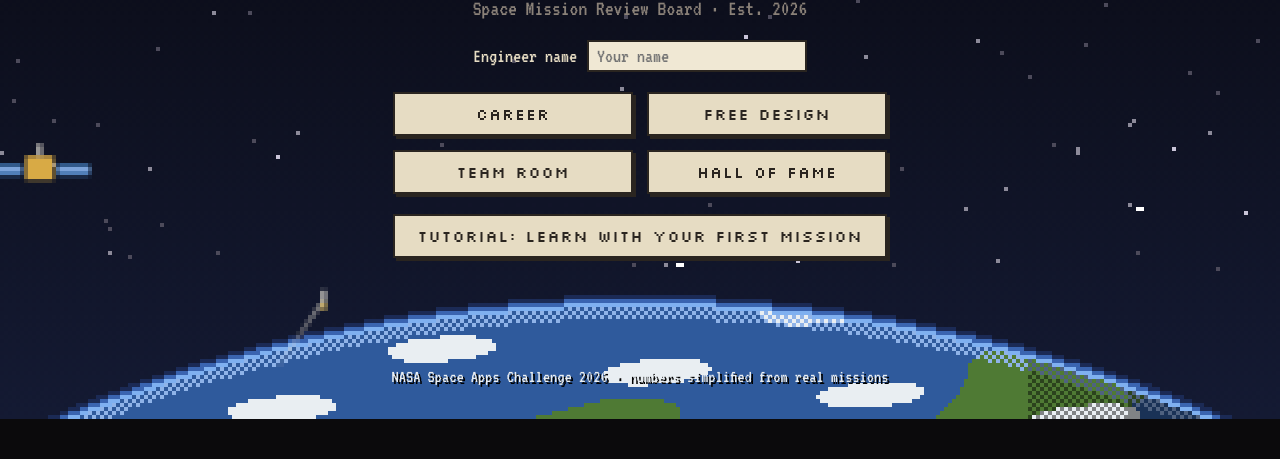
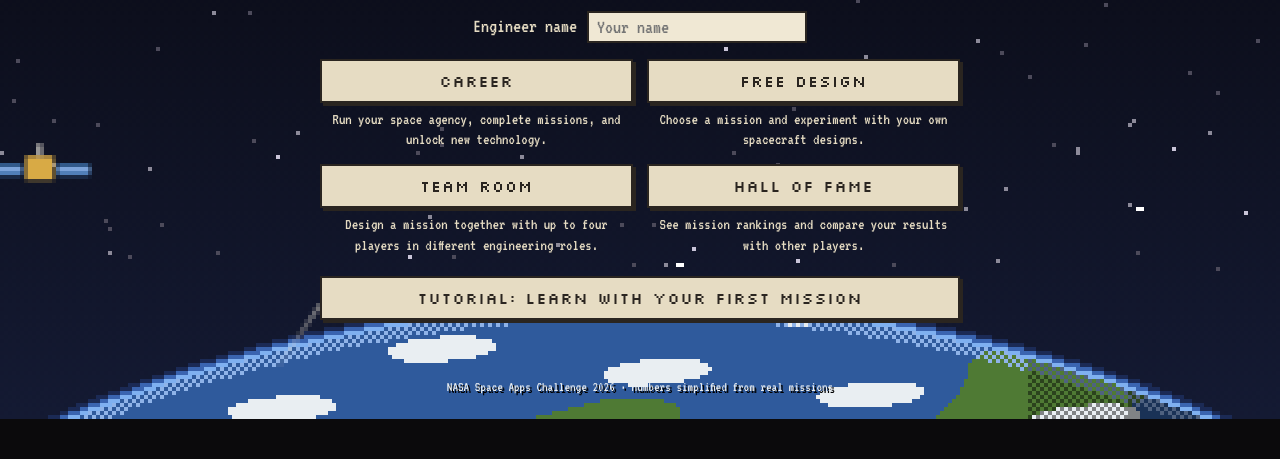
Before and after one commit to kosmofranek-maker/mission-architect, a plain HTML site: page web/index.html in a window 1280 px wide. Shown: the part 341-800 px from the top of the page. Drawn offline with Linux system fonts and the light colour scheme; no server answers.

Commit message:
Explain game and four play modes on start screen

```diff
--- a/web/index.html
+++ b/web/index.html
@@ -19,13 +19,13 @@
       <img id="titlePlanet" class="px title-planet" alt="">
       <img id="titlePatch" class="px title-patch" alt="">
       <h1 class="logo">MISSION<br>ARCHITECT</h1>
-      <p class="tagline">Space Mission Review Board &middot; Est. 2026</p>
+      <p class="tagline">Design a spacecraft, balance resources, and discover what makes a space mission succeed.</p>
       <label class="name-field">Engineer name <input id="playerName" maxlength="20" placeholder="Your name"></label>
       <div class="menu">
-        <button class="btn big" data-go="career">Career</button>
-        <button class="btn big" data-go="free">Free design</button>
-        <button class="btn big" data-go="team">Team room</button>
-        <button class="btn big" data-go="hall">Hall of fame</button>
+        <div class="menu-choice"><button class="btn big" data-go="career" aria-describedby="mode-career-description">Career</button><p id="mode-career-description" class="mode-description">Run your space agency, complete missions, and unlock new technology.</p></div>
+        <div class="menu-choice"><button class="btn big" data-go="free" aria-describedby="mode-free-description">Free design</button><p id="mode-free-description" class="mode-description">Choose a mission and experiment with your own spacecraft designs.</p></div>
+        <div class="menu-choice"><button class="btn big" data-go="team" aria-describedby="mode-team-description">Team room</button><p id="mode-team-description" class="mode-description">Design a mission together with up to four players in different engineering roles.</p></div>
+        <div class="menu-choice"><button class="btn big" data-go="hall" aria-describedby="mode-hall-description">Hall of fame</button><p id="mode-hall-description" class="mode-description">See mission rankings and compare your results with other players.</p></div>
         <button class="btn big wide" data-go="tutorial">Tutorial: learn with your first mission</button>
       </div>
       <p class="credit">NASA Space Apps Challenge 2026 &middot; numbers simplified from real missions</p>
--- a/web/style.css
+++ b/web/style.css
@@ -54,7 +54,7 @@ h1, h2, h3 { font-family: "Silkscreen", monospace; font-weight: 700; margin: 0 0
 @keyframes logoFloat { 50% { transform: translateY(-4px); } }
 .title-planet { position: absolute; width: 256px; height: 256px; right: -70px; top: -60px; opacity: .85; }
 .logo { font-size: 64px; line-height: .95; text-align: center; color: var(--paper); text-shadow: 3px 3px 0 var(--red), 6px 6px 0 var(--redD), 9px 9px 0 rgba(0,0,0,.6); }
-.tagline { color: var(--gray); margin: 0 0 10px; font-size: 22px; }
+.tagline { color: var(--gray); margin: 0 0 10px; font-size: 20px; line-height: 1.3; text-align: center; max-width: 640px; padding: 0 16px; }
 .name-field { color: var(--paper); display: flex; gap: 10px; align-items: center; }
 .name-field input, .code-input { background: var(--paperL); border: 2px solid var(--ink); padding: 4px 8px; width: 220px; }
 .menu { display: grid; grid-template-columns: 1fr 1fr; gap: 14px; margin-top: 10px; }
@@ -620,3 +620,15 @@ html.mobile .modal.top { position: fixed; }
 .news-cols .real { margin-top: 2px; }
 .seg-grid.five { grid-template-columns: repeat(5, 1fr); margin-bottom: 4px; } html.mobile .seg-grid.five { grid-template-columns: 1fr 1fr; }
 html.mobile .proc-box .cmp-foot .req-small { display: none; }
+
+/* Start-screen mode explanations remain outside the button labels. */
+.menu { width: min(640px, calc(100% - 32px)); }
+.menu-choice { min-width: 0; text-align: center; }
+.menu-choice .btn { width: 100%; }
+.mode-description { color: var(--paper); font-size: 16px; line-height: 1.3; margin: 6px 0 0; text-transform: none; }
+@media (max-height: 800px) and (min-width: 701px) {
+  .title-wrap { inset: 12px 0 45px; gap: 6px; }
+  .title-patch { width: 64px; height: 64px; }
+  .logo { font-size: 48px; }
+  .credit { bottom: -35px; font-size: 14px; }
+}
```
